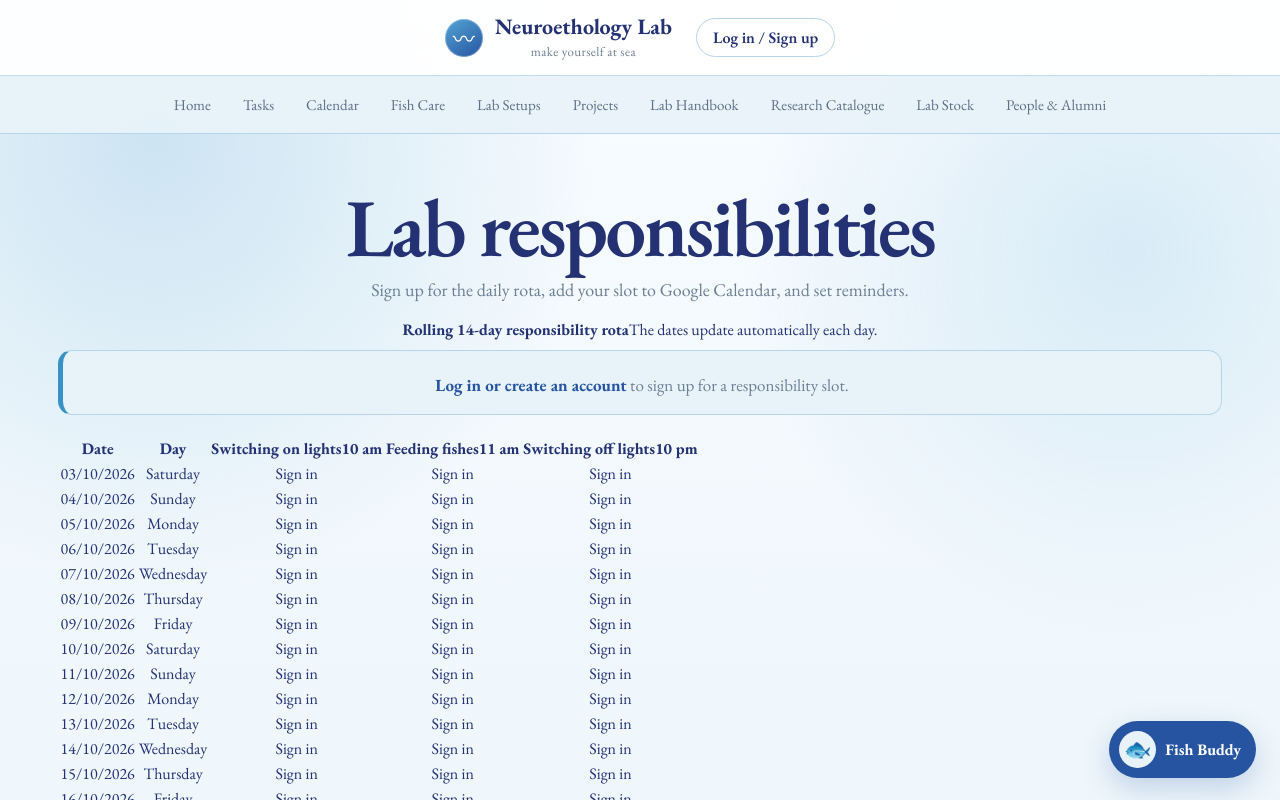
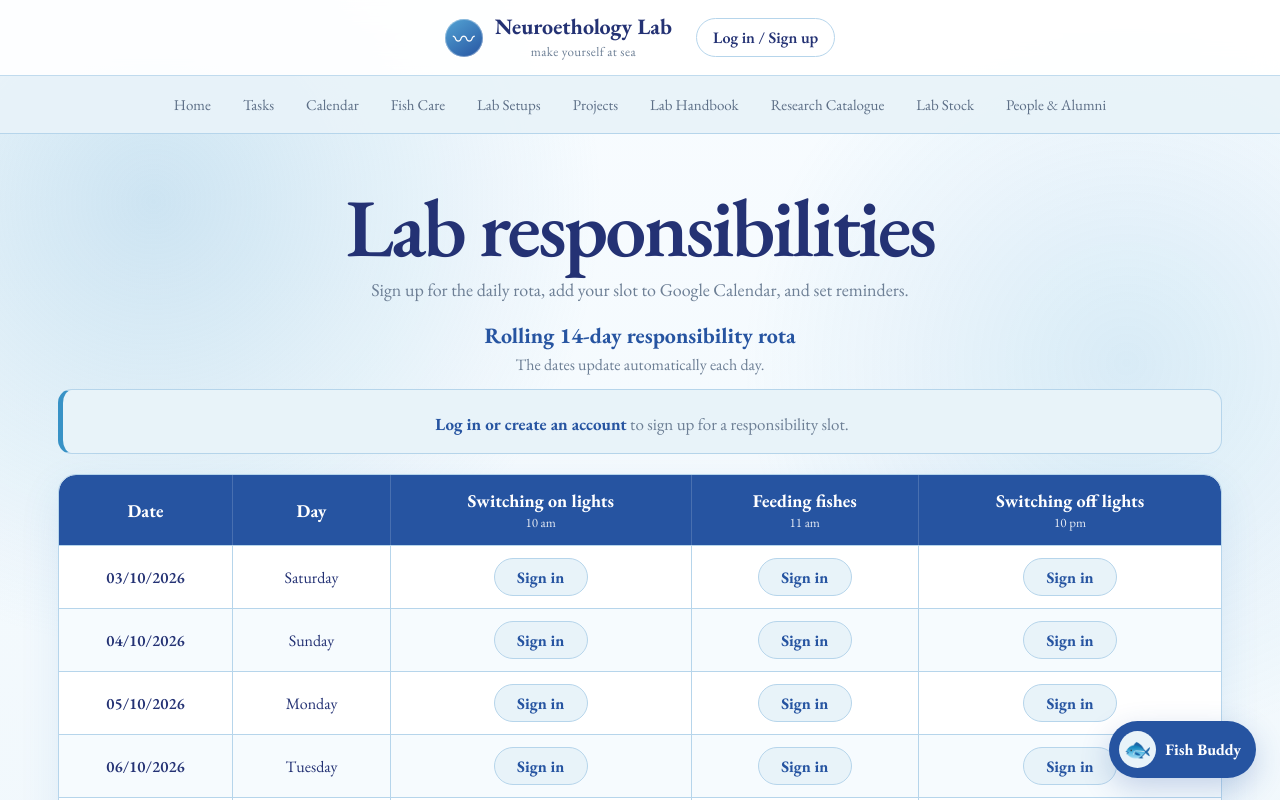
Before and after one commit to asmiaggarwalug2023-alt/neuroethology-lab, a Next.js app: page /tasks in a window 1280 px wide. Shown: the top 800 px of the page. Built offline with nearby package versions, Linux system fonts and the light colour scheme; no server answers; the database is empty.

Commit message:
Style rolling responsibility rota

```diff
--- a/app/globals.css
+++ b/app/globals.css
@@ -458,3 +458,103 @@ textarea::placeholder{
 .calendar-item .small:last-child{
   margin-bottom:4px;
 }
+
+
+/* Responsibility rota */
+.rota-note{
+  margin:20px auto 14px;
+  display:flex;
+  flex-direction:column;
+  gap:4px;
+  align-items:center;
+  justify-content:center;
+  text-align:center;
+  color:var(--sea-dark);
+}
+.rota-note strong{font-size:22px}
+.rota-note span{color:var(--muted)}
+.rota-scroll{
+  width:100%;
+  overflow-x:auto;
+  border:1px solid var(--line);
+  border-radius:18px;
+  background:white;
+  box-shadow:var(--shadow);
+  margin:18px 0;
+}
+.rota-table{
+  width:100%;
+  min-width:980px;
+  border-collapse:separate;
+  border-spacing:0;
+  text-align:center;
+}
+.rota-table th{
+  background:var(--sea-dark);
+  color:white;
+  padding:14px 12px;
+  font-size:18px;
+  border-right:1px solid rgba(255,255,255,.16);
+}
+.rota-table th:first-child{border-top-left-radius:17px}
+.rota-table th:last-child{border-top-right-radius:17px;border-right:0}
+.rota-table th span{
+  display:block;
+  font-size:13px;
+  font-weight:400;
+  opacity:.88;
+  margin-top:2px;
+}
+.rota-table td{
+  padding:12px 10px;
+  border-top:1px solid var(--line);
+  border-right:1px solid var(--line);
+  vertical-align:middle;
+  min-height:62px;
+}
+.rota-table td:last-child{border-right:0}
+.rota-table tbody tr:nth-child(even) td{background:#f6fbfe}
+.rota-date{white-space:nowrap;font-weight:600}
+.slot-button,.slot-link{
+  display:inline-flex;
+  align-items:center;
+  justify-content:center;
+  min-width:94px;
+  min-height:38px;
+  border:1px solid var(--line);
+  border-radius:999px;
+  background:#e8f3f9;
+  color:var(--sea-dark);
+  font-weight:700;
+  padding:7px 12px;
+}
+.slot-button:hover,.slot-link:hover{background:#d7e9f5}
+.slot-button:disabled{opacity:.55}
+.slot-taken strong{display:block;font-size:17px}
+.slot-actions{
+  margin-top:7px;
+  display:flex;
+  gap:6px;
+  flex-wrap:wrap;
+  justify-content:center;
+}
+.mini-action{
+  border:0;
+  background:transparent;
+  color:var(--sea-dark);
+  text-decoration:underline;
+  font-size:13px;
+  padding:2px 4px;
+}
+.danger-link{color:#8c3042}
+.rota-footnote{
+  max-width:760px;
+  margin:4px auto 0;
+  color:var(--muted);
+  font-size:14px;
+  text-align:center;
+}
+@media(max-width:700px){
+  .rota-scroll{border-radius:14px}
+  .rota-table{min-width:850px}
+}
```
